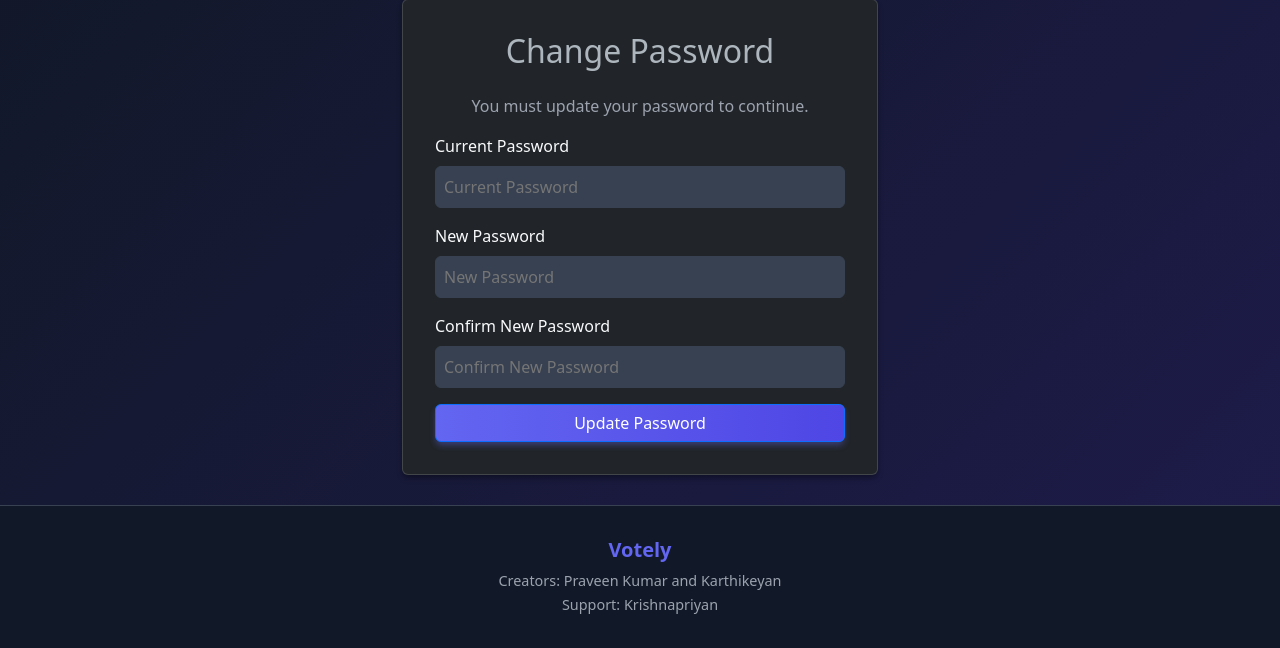
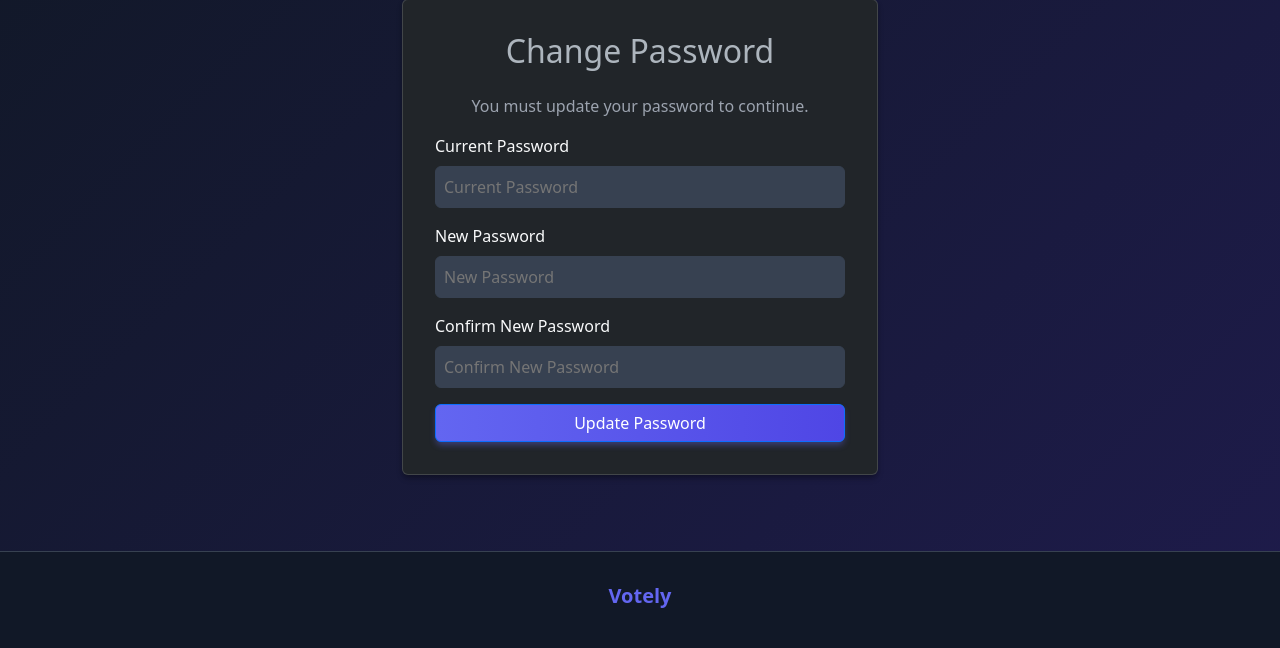
Before and after one commit to JavaBool/votely, a Flask app: page /admin/change_password in a window 1280 px wide. Shown: the part 152-800 px from the top of the page. Run offline with Flask 3, Linux system fonts and the light colour scheme; a user stored in the database is signed in.

Commit message:
Updated Footer

```diff
--- a/templates/base.html
+++ b/templates/base.html
@@ -44,8 +44,6 @@
 
     <footer class="site-footer">
         <h5>Votely</h5>
-        <p style="margin: 0.2rem 0; font-size: 0.9rem;">Creators: Praveen Kumar and Karthikeyan</p>
-        <p style="margin: 0; font-size: 0.9rem;">Support: Krishnapriyan</p>
     </footer>
 
     <script src="https://cdn.jsdelivr.net/npm/bootstrap@5.3.0/dist/js/bootstrap.bundle.min.js"
```
